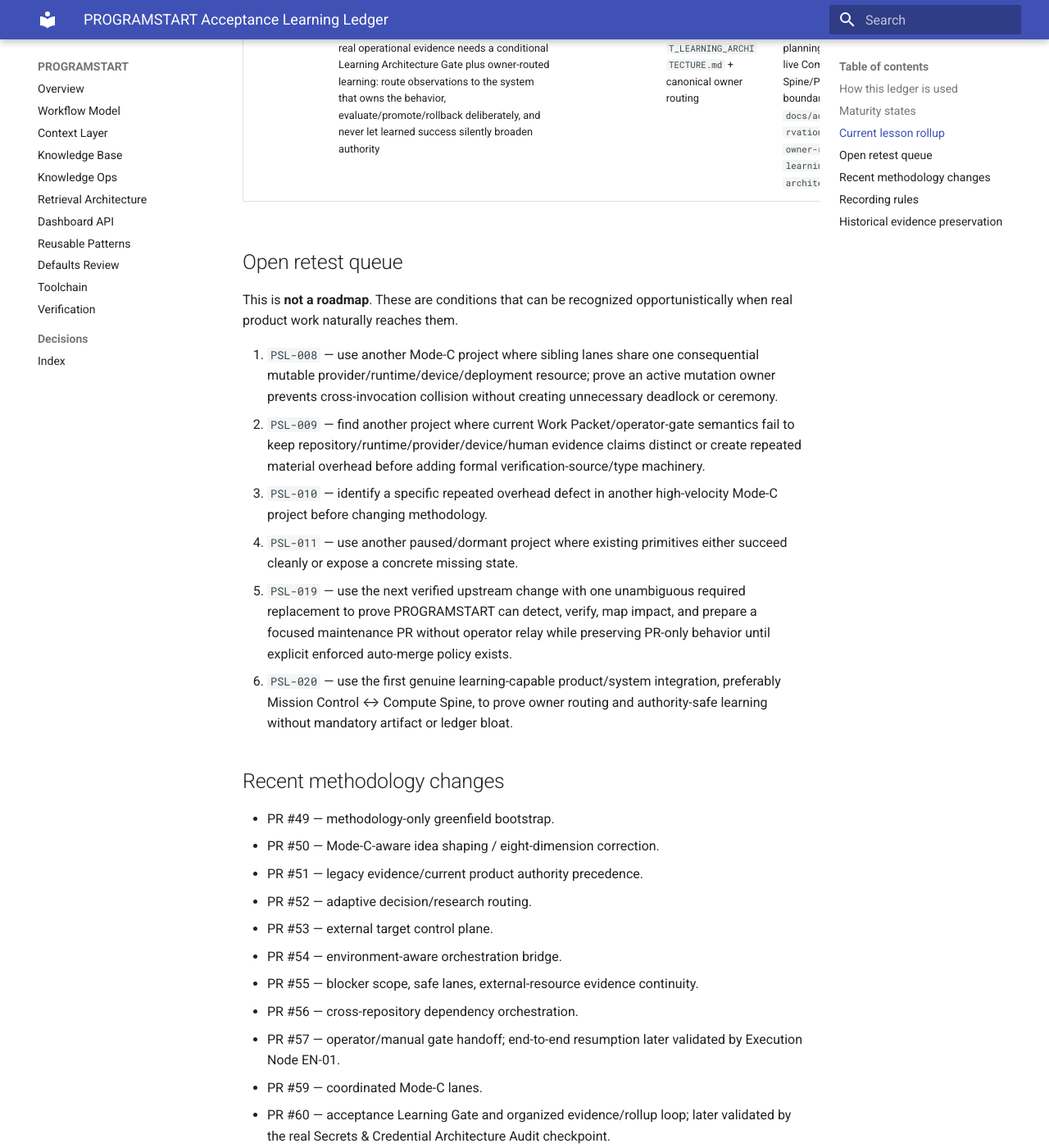
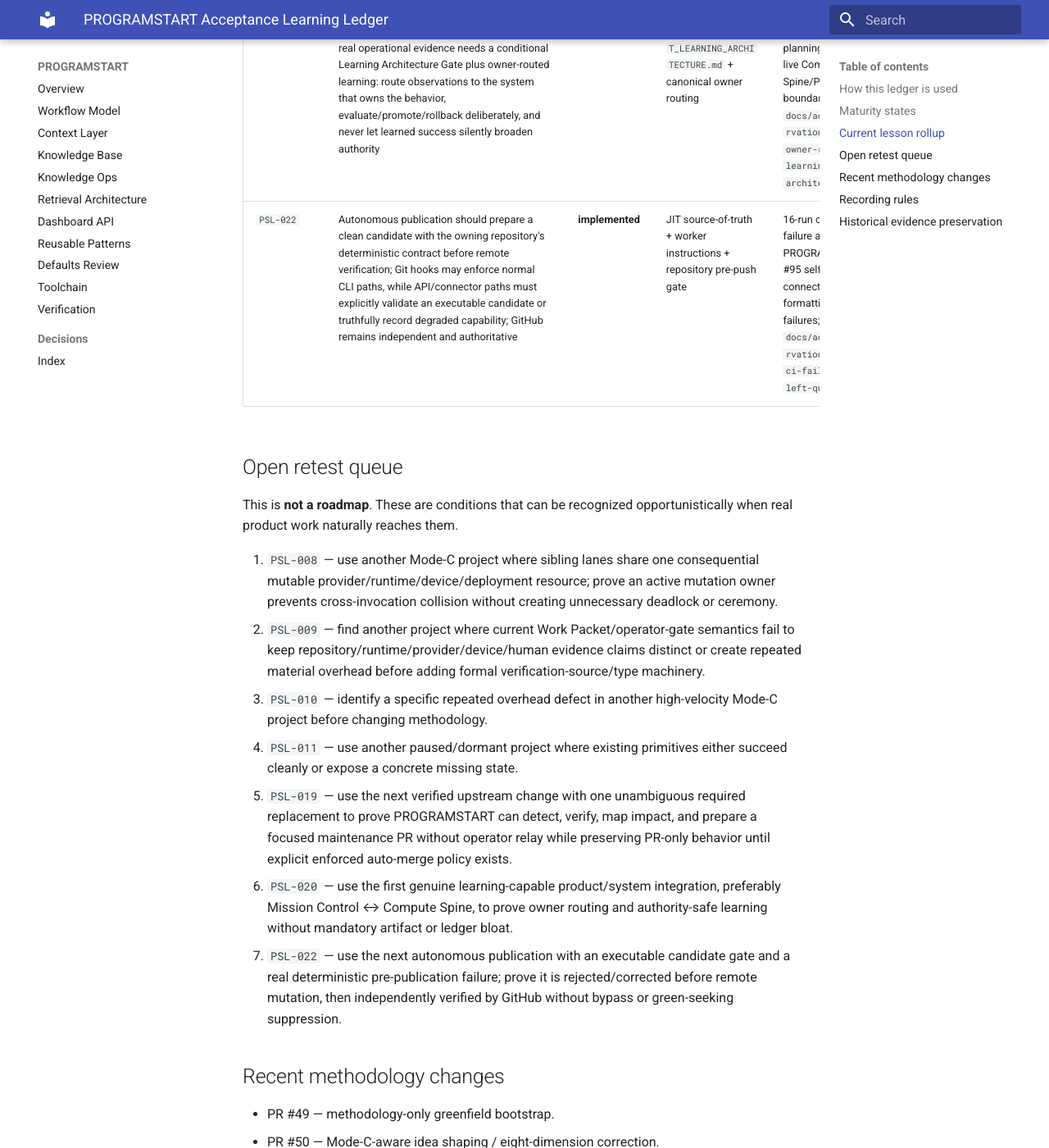
Before and after one commit to GrahamArdent/PROGRAMSTART, an MkDocs documentation site: the page built from docs/PROGRAMSTART_ACCEPTANCE_LEARNING_LEDGER.md, in a window 1280 px wide and 1400 px high, scrolled down 5055 px. Shown: the whole window at 82% size. Built offline with MkDocs 1.6.1 and Material for MkDocs 9.7.7, drawn with Linux system fonts in a browser that asks for light colours; some of the changed text lies outside the part shown.

Commit message:
docs: record PSL-022 publication-gate lesson

```diff
--- a/docs/PROGRAMSTART_ACCEPTANCE_LEARNING_LEDGER.md
+++ b/docs/PROGRAMSTART_ACCEPTANCE_LEARNING_LEDGER.md
@@ -60,6 +60,7 @@
 | `PSL-018` | Operators managing many independent repositories need a lightweight derived portfolio-attention layer that separates short operator gates from one primary build, keeps live filled state outside PROGRAMSTART, treats staleness as verification debt rather than urgency, and converges selection into the owning project's actual unattended-safe frontier until a real gate or packet completion | **validated** | `PROGRAMBUILD_PORTFOLIO_CONTROL.md` + external-workspace templates | Execution Node PR #42 stale-misrouting/execution-convergence retest: resumed existing candidate, corrected synthetic-merge CI evidence, Challenge-remediated Docker plugin shadowing, reached exact-SHA physical gate; `docs/acceptance/observations/2026-08-31-portfolio-execution-convergence-retest.md` | continue normal use; record counterevidence if convergence causes duplicate lanes/WIP leakage/gate crossing/excessive scans, or if the system again stops at portfolio/status/CI evidence while unattended-safe owning-project work remains |
 | `PSL-019` | Verified external ecosystem changes should terminate in governed maintenance rather than routine operator relay: irrelevant changes disappear, deterministic stale references may automatically produce focused maintenance PRs, and merge trust remains conditioned on repository policy/enforced validation while material architecture/security/cost/project-authority decisions retain stronger gates | **implemented** | `docs/PROGRAMSTART_EXTERNAL_CHANGE_MAINTENANCE.md` + startup instructions / maintenance automation | scheduled Codex/MCP watch + operator relay-friction correction; `docs/acceptance/observations/2026-08-31-external-change-maintenance-loop.md` | next verified upstream change with one unambiguous required replacement: detect/verify/impact/prepare focused maintenance PR without operator relay, prove validation, and remain PR-only unless explicit enforced auto-merge policy exists |
 | `PSL-020` | Software that can materially improve from real operational evidence needs a conditional Learning Architecture Gate plus owner-routed learning: route observations to the system that owns the behavior, evaluate/promote/rollback deliberately, and never let learned success silently broaden authority | **implemented** | `docs/PROGRAMSTART_LEARNING_ARCHITECTURE.md` + canonical owner routing | Mission Control planning correction + live Compute Spine/PROGRAMSTART boundary inspection; `docs/acceptance/observations/2026-09-01-owner-routed-learning-architecture.md` | first genuine learning-capable integration, preferably Mission Control ↔ Compute Spine: prove correct gate activation, owner routing, bounded retained evidence, evaluation/promotion/rollback, and no authority expansion or shadow backlog |
+| `PSL-022` | Autonomous publication should prepare a clean candidate with the owning repository's deterministic contract before remote verification; Git hooks may enforce normal CLI paths, while API/connector paths must explicitly validate an executable candidate or truthfully record degraded capability; GitHub remains independent and authoritative | **implemented** | JIT source-of-truth + worker instructions + repository pre-push gate | 16-run cross-repository failure audit + PROGRAMSTART PR #95 self-hosting connector-path formatting/whitespace failures; `docs/acceptance/observations/2026-09-04-ci-failure-shift-left-quality.md` | next natural autonomous publication where a deterministic failure is stopped/corrected before remote publication, final GitHub verification is green, and the worker does not bypass the gate or overclaim API-path validation |
 
 ## Open retest queue
 
@@ -71,6 +72,7 @@
 4. `PSL-011` — use another paused/dormant project where existing primitives either succeed cleanly or expose a concrete missing state.
 5. `PSL-019` — use the next verified upstream change with one unambiguous required replacement to prove PROGRAMSTART can detect, verify, map impact, and prepare a focused maintenance PR without operator relay while preserving PR-only behavior until explicit enforced auto-merge policy exists.
 6. `PSL-020` — use the first genuine learning-capable product/system integration, preferably Mission Control ↔ Compute Spine, to prove owner routing and authority-safe learning without mandatory artifact or ledger bloat.
+7. `PSL-022` — use the next autonomous publication with an executable candidate gate and a real deterministic pre-publication failure; prove it is rejected/corrected before remote mutation, then independently verified by GitHub without bypass or green-seeking suppression.
 
 ## Recent methodology changes
 
@@ -94,6 +96,7 @@
 - External change maintenance loop — bounded upstream-change classification with automatic safe PR preparation, Watchtower sensor/evidence composition, and an explicit PR-vs-auto-merge trust boundary (**PSL-019 implemented; real autonomous maintenance retest remains open**).
 - PSL-008 shared-mutation ownership strengthening — Work Packet + startup instruction extension from the Execution Node Stage 4 cross-invocation installed-release race (**implemented; next independent real retest open**).
 - Owner-routed Learning Architecture Gate — conditional product/system operational learning, owner classification, evaluation/promotion/rollback discipline, and explicit separation from PROGRAMSTART methodology learning (**PSL-020 implemented; first real Mission Control/Compute Spine retest remains open**).
+- PR #95 — repo-owned clean-candidate publication contract, PROGRAMSTART pre-push enforcement, hook-bypassing API/connector worker instructions, bounded deterministic auto-fix, and preserved independent GitHub verification (**PSL-022 implemented; real autonomous pre-publication rejection retest remains open**).
 
 ## Recording rules
 
```
